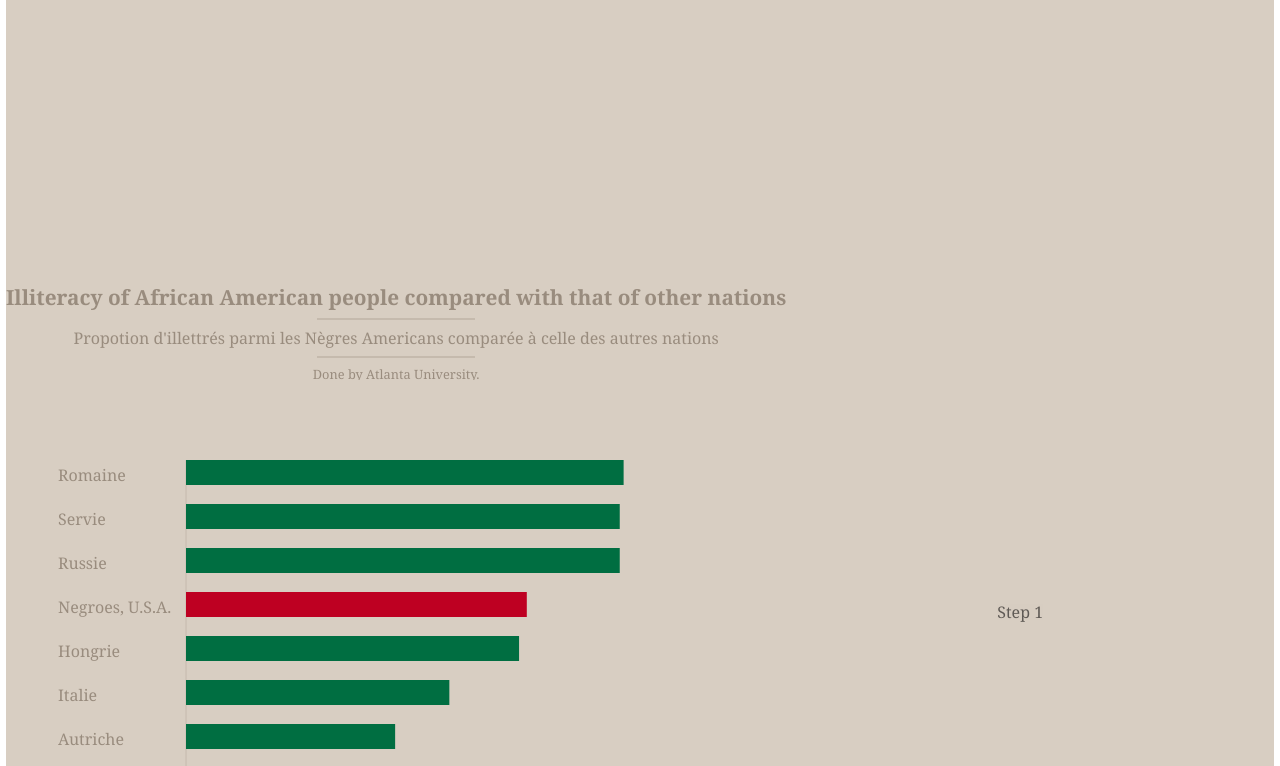
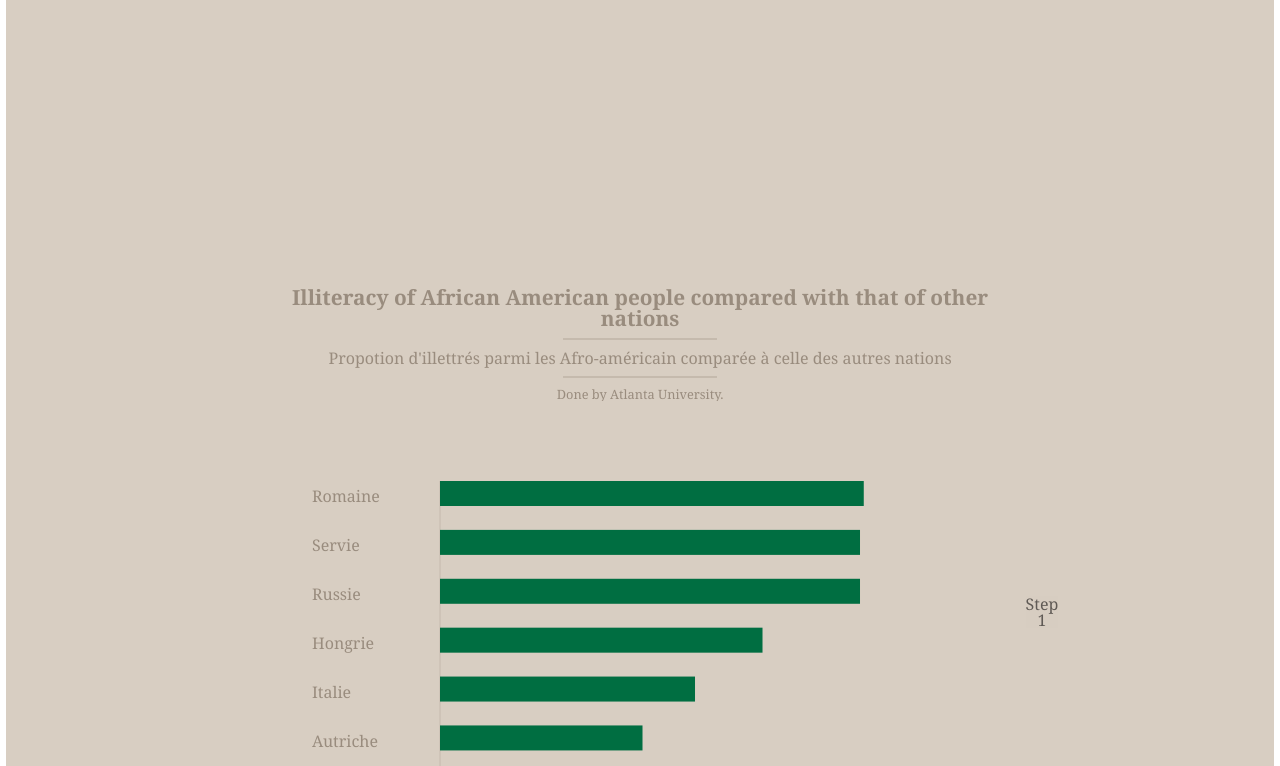
Before and after one commit to MarkHanly/dubois-challenge-2024, a Svelte app: page / in a window 1280 px wide. Shown: the part 2000-2766 px from the top of the page. Built offline with nearby package versions, Linux system fonts and the light colour scheme.

Commit message:
figure updates on scroll

```diff
--- a/src/App.svelte
+++ b/src/App.svelte
@@ -1,50 +1,8 @@
 <script>
-
-let data = [
-  {
-    "nation": "Romaine",
-    "score": 72.9363
-  },
-  {
-    "nation": "Servie",
-    "score": 72.2908
-  },
-  {
-    "nation": "Russie",
-    "score": 72.2908
-  },
-  {
-    "nation": "Negroes, U.S.A.",
-    "score": 56.8
-  },
-  {
-    "nation": "Hongrie",
-    "score": 55.509
-  },
-  {
-    "nation": "Italie",
-    "score": 43.8909
-  },
-  {
-    "nation": "Autriche",
-    "score": 34.8545
-  },
-  {
-    "nation": "Ireland",
-    "score": 25.1727
-  },
-  {
-    "nation": "France",
-    "score": 12.9091
-  },
-  {
-    "nation": "Suéde",
-    "score": 0.645454
-  }
-];
 
 import { scaleLinear, scaleBand } from "d3-scale";
 import { tweened } from 'svelte/motion'; // see https://connorrothschild.github.io/v4/post/svelte-scrollytelling
+import { data } from "$data/Data.js";
 import Yaxis from "$components/Yaxis.svelte";
 import Tooltip from "$components/Tooltip.svelte";
 import Scrolly from "$components/Scrolly.svelte";
@@ -63,37 +21,46 @@ let width = 700;
 $: innerWidth = width - margin.left - margin.right;
 let innerHeight = height - margin.top - margin.bottom;
 
+// Scrollytelling
+let currentStep;
+let currentChartStep;
+let renderedData = data.filter((item) => item.nation !== "Afro-américain");
+$: nations = renderedData.map(item => item.nation);
+
+$: {
+
+  if(currentChartStep <1) {
+    // Exclude data point for African Americans
+    renderedData = data.filter((item) => item.nation !== "Afro-américain");
+    nations = renderedData.map(item => item.nation);
+    hoveredData = "";
+  } else if (currentChartStep == 1) {
+    // Exclude data point for African Americans
+    renderedData = data;
+    nations = renderedData.map(item => item.nation);
+  } else if (currentChartStep === 2) {
+    // Exclude data point for African Americans
+    hoveredData = renderedData.find(d => d.nation === "Afro-américain");
+  } else if (currentChartStep === 3) {
+    // Exclude data point for African Americans
+    hoveredData = "";
+  }
+}
+
+console.log(renderedData)
+
 // Scales
-$: xScale = scaleLinear()
-      .domain([0, 100])
-      .range([0, innerWidth]);
-
-let nations = data.map(item => item.nation);
-let yScale = scaleBand()
+$: yScale = scaleBand()
     .domain(nations)
     .range([0, innerHeight])
     .paddingInner(0)
     .paddingOuter(0)
 
+$: xScale = scaleLinear()
+      .domain([0, 100])
+      .range([0, innerWidth]);
+
 let hoveredData; // inialise hovered data
-
-// Tweened values
-const tweenedY = tweened(data.map((d) => 0), {
-  delay: 900,
-  duration: 1000
-});
-
-const setFoo = function () {
-    tweenedY.set(data.map((d) => data.indexOf(d)));
-  };
-
-  const setBar = function () {
-    tweenedY.set(data.map((d) => 0));
-  };
-
-
-// Scrollytelling
-let currentStep;
 
 </script>
 
@@ -160,21 +127,26 @@ let currentStep;
 
           <h1>Illiteracy of African American people compared with that of other nations</h1>
           <hr class='new'>
-          <h2>Propotion d'illettrés parmi les Nègres Americans comparée à celle des autres nations</h2>
+          <h2>Propotion d'illettrés parmi les Afro-américain comparée à celle des autres nations</h2>
           <hr class='new'>
           <h3>Done by Atlanta University.</h3>
           <div bind:clientWidth={width}>
             <svg {width} {height}>
               <g transform="translate({margin.left} {margin.top})">
+                {#if currentChartStep <1}
                 <Yaxis {yScale} height={innerHeight} {hoveredData}/>
-                {#each data as d, i}
+                {/if}
+                {#if currentChartStep >=1}
+                  <Yaxis {yScale} height={innerHeight} {hoveredData}/>
+                {/if}
+                {#each renderedData as d, i}
                   <rect
                     x=0
                     y={yScale(d.nation)}
                     width={xScale(d.score)}
                     height=25
                     opacity={hoveredData ? (hoveredData === d ? 1 : 0.6) : 1}
-                    fill={d.nation === "Negroes, U.S.A." ? '#be0022' : '#006e41'}
+                    fill={d.nation === "Afro-américain" ? '#be0022' : '#006e41'}
                     on:mouseover={() => {
                       hoveredData = d;
                     }}
@@ -200,9 +172,9 @@ let currentStep;
         <div class='overlay'>
           <div class='steps'>
 
-            <Scrolly bind:value={currentStep}>
-              {#each ['Step 1', 'Step 2', 'Step 3'] as text, i}
-              <div class='step' class:active={currentStep===i}>
+            <Scrolly bind:value={currentChartStep}>
+              {#each ['Step 1', 'Step 2', 'Step 3', 'Step 4'] as text, i}
+              <div class='step' class:active={currentChartStep===i}>
                 <div class='step-content'>
                   <p>{text}</p>
                 </div>
@@ -250,6 +222,9 @@ let currentStep;
 </div>
 </section>
 
+<div class = 'reference-step'>
+  current step: {currentChartStep}
+</div>
 
 </main>
 
@@ -263,7 +238,8 @@ let currentStep;
     user-select: none;
     transition:
       font-size 300ms ease,
-      opacity 300ms ease;
+      opacity 300ms ease,
+      y 3s ease;
   }
 
   svg {
@@ -273,7 +249,8 @@ let currentStep;
   rect {
     transition:
       opacity 300ms ease,
-      width 2s ease;
+      width 600ms ease,
+      y 1s ease;
     cursor: pointer;
   }
 
@@ -281,6 +258,8 @@ let currentStep;
     position: relative;
     background-color: #d8cec2;
     color: #998c7e;
+    padding-left: 20%;
+    padding-right: 20%;
     font-family:Cambria, Cochin, Georgia, Times, 'Times New Roman', serif
   }
 
@@ -389,6 +368,15 @@ let currentStep;
   /* Rules for wider screens */
   @media (max-width: 700px) {
 
+    main {
+    position: relative;
+    background-color: #d8cec2;
+    color: #998c7e;
+    padding-left: 2px;
+    padding-right: 2px;
+    font-family:Cambria, Cochin, Georgia, Times, 'Times New Roman', serif
+  }
+
     .content {
       flex-direction: column;
     }
@@ -406,5 +394,12 @@ let currentStep;
 
   }
 
+.reference-step {
+  position: fixed;
+  top: 0;
+  left: 0;
+  padding: 1rem;
+  color: red;
+}
 
 </style>
--- a/src/components/Yaxis.svelte
+++ b/src/components/Yaxis.svelte
@@ -2,16 +2,14 @@
     export let yScale;
     export let height;
     export let hoveredData;
+    import { fade } from "svelte/transition";
     let nations = yScale.domain();
 </script>
 
-<!--
-  {nation === hoveredData.nation ? 800 : 300}
-  {nation === hoveredData.nation ? '16.5px' : '16px'}
--->
+
 <g class='axis-y'>
   {#each nations as nation}
-    <g class='tick'>
+    <g class='tick' in:fade={{delay: nation === "Afro-américain" ? yScale(nation)*6 : yScale(nation)*1.5}} >
      <text
         text-anchor='start'
         font-weight={hoveredData ? (hoveredData.nation === nation ? 900 : 300) : 300}
@@ -37,4 +35,5 @@
 
 
   <style>
+
   </style>
--- a/src/data/data.js
+++ b/src/data/data.js
@@ -1,7 +1,42 @@
-export default [
-    {
-        name: 'Example',
-        description: 'This is an example of a data file',
-        reminder: 'You can delete this, as it is just an example.'
-    }
-]
+export const data = [
+  {
+    "nation": "Romaine",
+    "score": 72.9363
+  },
+  {
+    "nation": "Servie",
+    "score": 72.2908
+  },
+  {
+    "nation": "Russie",
+    "score": 72.2908
+  },
+  {
+    "nation": "Afro-américain",
+    "score": 56.8
+  },
+  {
+    "nation": "Hongrie",
+    "score": 55.509
+  },
+  {
+    "nation": "Italie",
+    "score": 43.8909
+  },
+  {
+    "nation": "Autriche",
+    "score": 34.8545
+  },
+  {
+    "nation": "Ireland",
+    "score": 25.1727
+  },
+  {
+    "nation": "France",
+    "score": 12.9091
+  },
+  {
+    "nation": "Suéde",
+    "score": 0.645454
+  }
+];
```
Also changed, not shown: src/data/dataex.js (added, +7 -0 lines).
